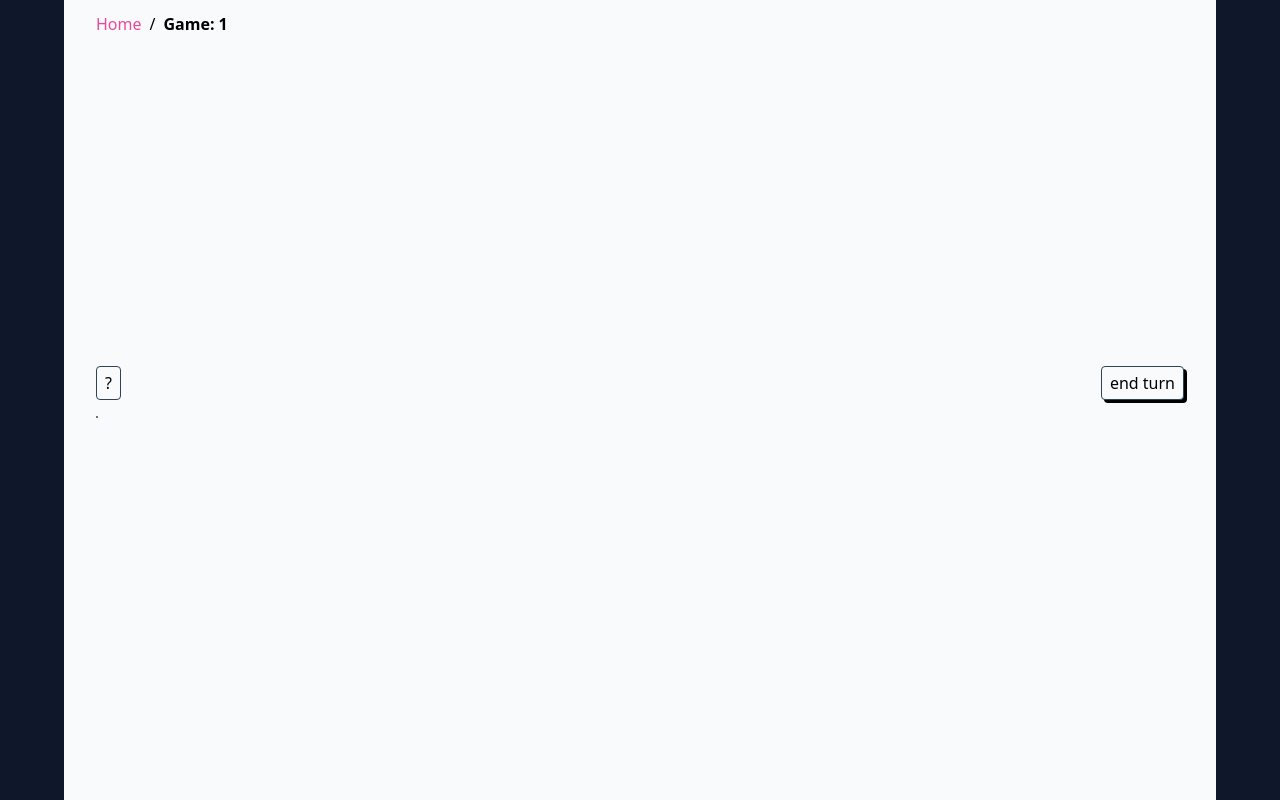
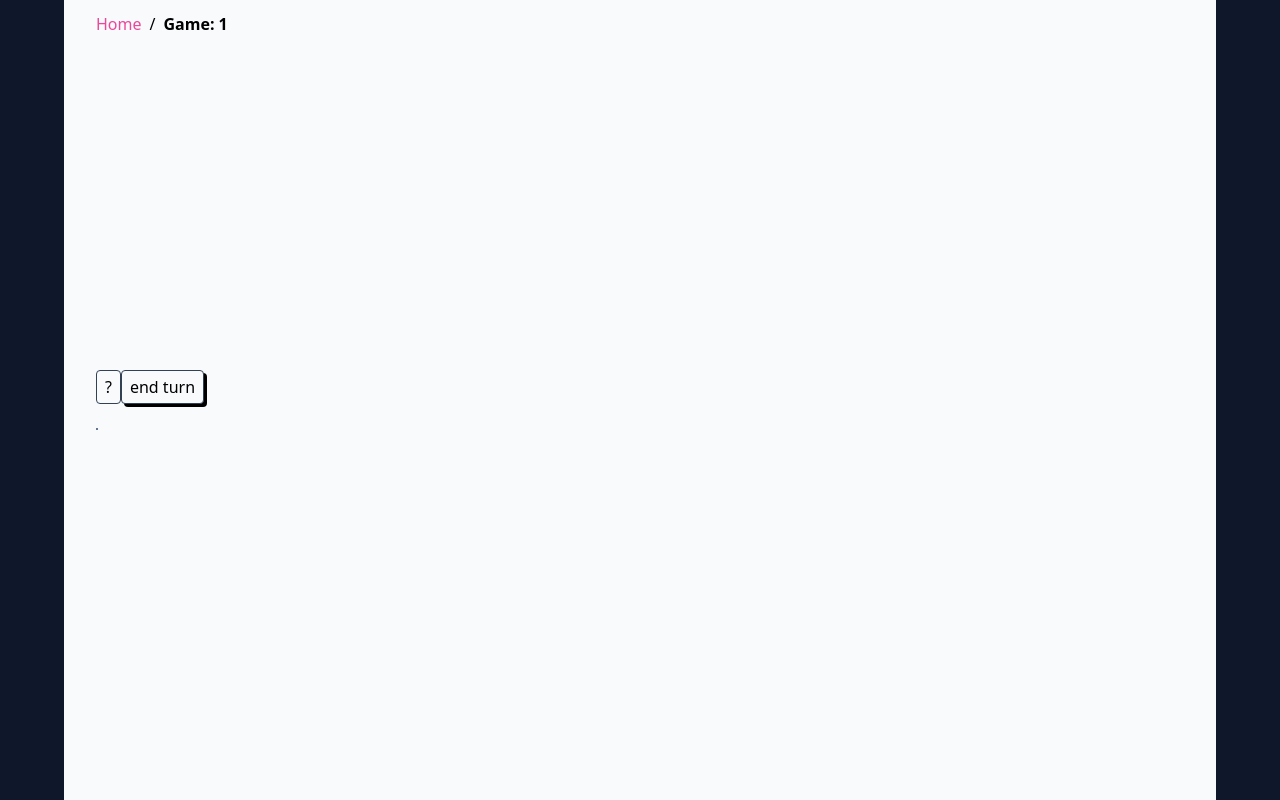
Before and after one commit to jacoacoacob/assembly-fe, a Vue app: page /game/1 in a window 1280 px wide. Built offline with nearby package versions, Linux system fonts and the light colour scheme.

Commit message:
new gameview layout

```diff
--- a/src/views/GameView.vue
+++ b/src/views/GameView.vue
@@ -45,14 +45,17 @@ onMounted(() => {
 </script>
 
 <template>
-    <div class="px-8 w-full space-y-4">
-        <TopBar />
+    <div class="px-8 w-full space-x-6 flex">
+        <div class="space-y-6 ">
+            <TopBar />
+            <TheBoard />
+        </div>
+        <TheSidePanel class="flex-1 w-full" />
+
+        <!-- <TopBar />
         <div class="flex space-x-8">
             <TheBoard />
             <TheSidePanel class="flex-1 w-full" />
-        </div>
-        <p class="flex-1">
-            <!-- Move a token from your reserve to an open tile on the board. -->
-        </p>
+        </div> -->
     </div>
 </template>
```
